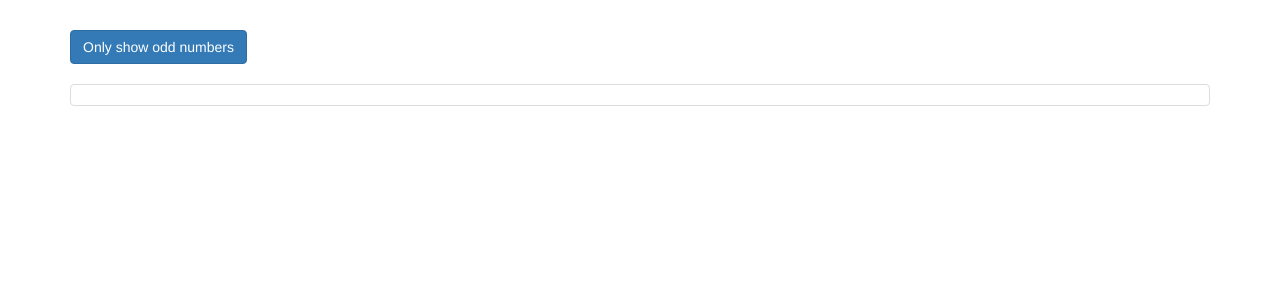
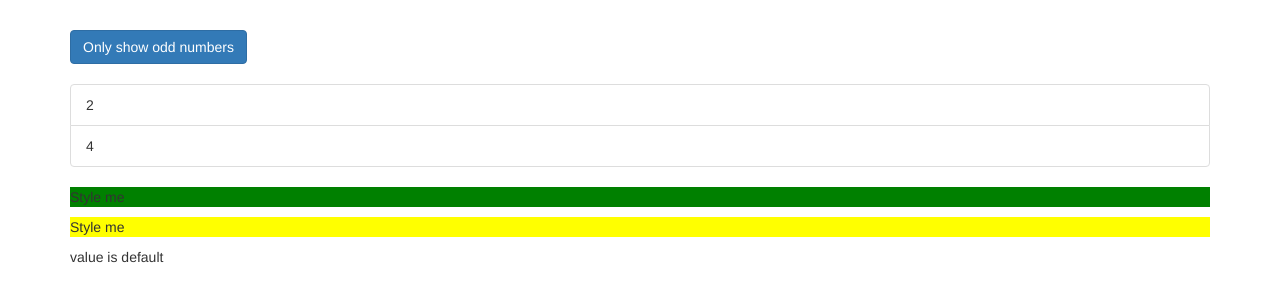
Before and after one commit to mithusingh32/AngularCourse, an Angular app: page / in a window 1280 px wide. Shown: the top 302 px of the page. Built offline with nearby package versions, Linux system fonts and the light colour scheme.

Commit message:
Created custom directives
- property directive
- structural directive
- ngSwitch

```diff
--- a/src/app/app.component.css
+++ b/src/app/app.component.css
@@ -1,3 +1,7 @@
 .container {
   margin-top: 30px;
 }
+
+.odd {
+  color: forestgreen;
+}
--- a/src/app/app.component.html
+++ b/src/app/app.component.html
@@ -1,18 +1,47 @@
 <div class="container">
   <div class="row">
     <div class="col-xs-12">
-      <button
-        class="btn btn-primary"
-        (click)="onlyOdd = !onlyOdd">Only show odd numbers</button>
+      <button class="btn btn-primary" (click)="onlyOdd = !onlyOdd">Only show odd numbers</button>
       <br><br>
       <ul class="list-group">
-        <li
-          class="list-group-item">
-        </li>
+        <!-- You can only have 1 structural directive at a time -->
+        <!-- <div *ngIf="onlyOdd">
+          <li class="list-group-item" *ngFor="let odd of oddNumbers" [ngClass]="{odd: odd % 2 != 0}" [ngStyle]="{backgroundColor: odd % 2 !== 0 ? 'yellow' : 'blue'}">
+            {{ odd }}
+          </li>
+        </div>
+
+        <div *ngIf="!onlyOdd">
+          <li class="list-group-item" *ngFor="let even of evenNumbers" [ngClass]="{odd: even % 2 != 0}" BasicHighlightDirective>
+            {{ even }}
+          </li>
+        </div> -->
+
+        <div *appUnless="onlyOdd">
+          <li class="list-group-item" *ngFor="let even of evenNumbers" [ngClass]="{odd: even % 2 != 0}" BasicHighlightDirective>
+            {{ even }}
+          </li>
+        </div>
+
       </ul>
-      <ng-template [ngIf]="onlyOdd">
-        <p>Only odd</p>
-      </ng-template>
+      <!-- Use the directive selector name to call it. You can see we don't use [] because we told angular that it is a attribute directive -->
+      <p appBasicHighlight>Style me</p>
+      <!-- Using the renderer is the better approach. It is better because there might be a situation where you do not have access to the DOM.
+           This allows the external components to pass in the colors to this directive.
+           Angule will check the custom/angular directives before the native. That is how it nows that the [] is part of the directice and not an attribute of the HTML tag -->
+      <p appBetterHighlight [defaultColor]="'yellow'" [highlightColor]="'red'">Style me</p>
+
+      <div [ngSwitch]="value">
+      <p *ngSwitchCase="1">
+      Value is 1
+      </p>
+      <p *ngSwitchCase="10">
+      Value is 10
+      </p>
+      <p *ngSwitchDefault>
+      value is default
+      </p>
+      </div>
     </div>
   </div>
 </div>
--- a/src/app/app.component.ts
+++ b/src/app/app.component.ts
@@ -7,5 +7,9 @@ import { Component } from '@angular/core';
 })
 export class AppComponent {
   numbers = [1, 2, 3, 4, 5];
+  oddNumbers = [1,3,5];
+  evenNumbers = [2,4];
   onlyOdd = false;
+
+  value: number ;
 }
--- /dev/null
+++ b/src/app/basic-highlight/basic-highlight.directive.ts
@@ -0,0 +1,20 @@
+import { Directive, ElementRef, OnInit } from "@angular/core";
+
+@Directive({
+    selector: '[appBasicHighlight]' // Now angular will recognize this as an attribute directive. You don't need square brackets when calling this
+
+})
+export class BasicHighlightDirective implements OnInit{
+
+    // Angular will provide us with the element refrence when we use this directive. So we need to get it in the constructor
+    // the 'private' modifier tells the constructor that its a variable of the class, and it will intialize it as well
+    constructor(private elementRef: ElementRef) {
+    }
+
+    // Directly accessing elements is bad
+    ngOnInit(): void {
+        //Called after the constructor, initializing input properties, and the first call to ngOnChanges.
+        //Add 'implements OnInit' to the class.
+        this.elementRef.nativeElement.style.backgroundColor = 'green';
+    }
+}
--- /dev/null
+++ b/src/app/better-highlight/better-highlight.directive.ts
@@ -0,0 +1,41 @@
+import { Directive, Renderer2, OnInit, ElementRef, HostListener, HostBinding, Input } from '@angular/core';
+
+@Directive({
+  selector: '[appBetterHighlight]'
+})
+
+export class BetterHighlightDirective implements OnInit{
+
+  // This allows the external components to pass in the colors to this directive.
+  @Input() defaultColor: string = 'transparent';
+  @Input() highlightColor: string = 'blue';
+
+  //Decorator that marks a DOM property as a host-binding property and supplies configuration metadata.
+  // Angular automatically checks host property bindings during change detection, and if a binding changes it updates the host element of the directive.
+  // Think of the ElementRef.nativeElement.[what goes here] is passed into the HostBinding
+  @HostBinding('style.backgroundColor') backgroundColor: string = this.defaultColor;
+
+    //By default, Angular renders a template into DOM. You can use custom rendering to intercept rendering calls, or to render to something other than DOM.
+  // allows us to manipulate elements of your app without having to touch the DOM directly
+  constructor(private elementRef: ElementRef, private renderer: Renderer2) { }
+
+  ngOnInit() {
+    // this.renderer.setStyle(this.elementRef.nativeElement, "background-color","blue");
+    this.backgroundColor = this.defaultColor
+  }
+
+  // Decorator that declares a DOM event to listen for, and provides a handler method to run when that event occurs.
+  // Input is the event type, mouseenter is supported mouse event by the DOM
+  // We can also get the event data. We can also receive custom event data (aka emit)
+  @HostListener('mouseenter') mouseOver(eventData: Event) {
+    // this.renderer.setStyle(this.elementRef.nativeElement, "background-color","blue");
+    this.backgroundColor = this.highlightColor;
+  }
+
+  @HostListener('mouseleave') mouseLeave(eventData: Event) {
+    // this.renderer.setStyle(this.elementRef.nativeElement, "background-color","transparent");
+    this.backgroundColor = this.defaultColor;
+  }
+
+
+}
--- /dev/null
+++ b/src/app/unless.directive.ts
@@ -0,0 +1,25 @@
+import { Directive, Input, TemplateRef, ViewContainerRef } from '@angular/core';
+
+@Directive({
+  selector: '[appUnless]'
+})
+export class UnlessDirective {
+
+  // The set allows us to execute a function whenever the property (unless) changes
+  @Input() set appUnless(condition: boolean) {
+    if (!condition) {
+      // We create the templateRef at the viewContainerRef
+      this.viewContainerRef.createEmbeddedView(this.templateRef);
+    }
+    else {
+      this.viewContainerRef.clear();
+    }
+  }
+
+  // We're inject the * for structural directives
+  // TemplateRef is similar to ElementRef except it gives is the template refrence
+  // TemplateRef is that what; viewContainerRef is the where
+  constructor(private templateRef: TemplateRef<any>, private viewContainerRef: ViewContainerRef)  {
+
+  }
+}
```
Also changed, not shown: src/app/app.module.ts (+7 -1 lines), 1 other file (tests, documents, lock files or other folders).
